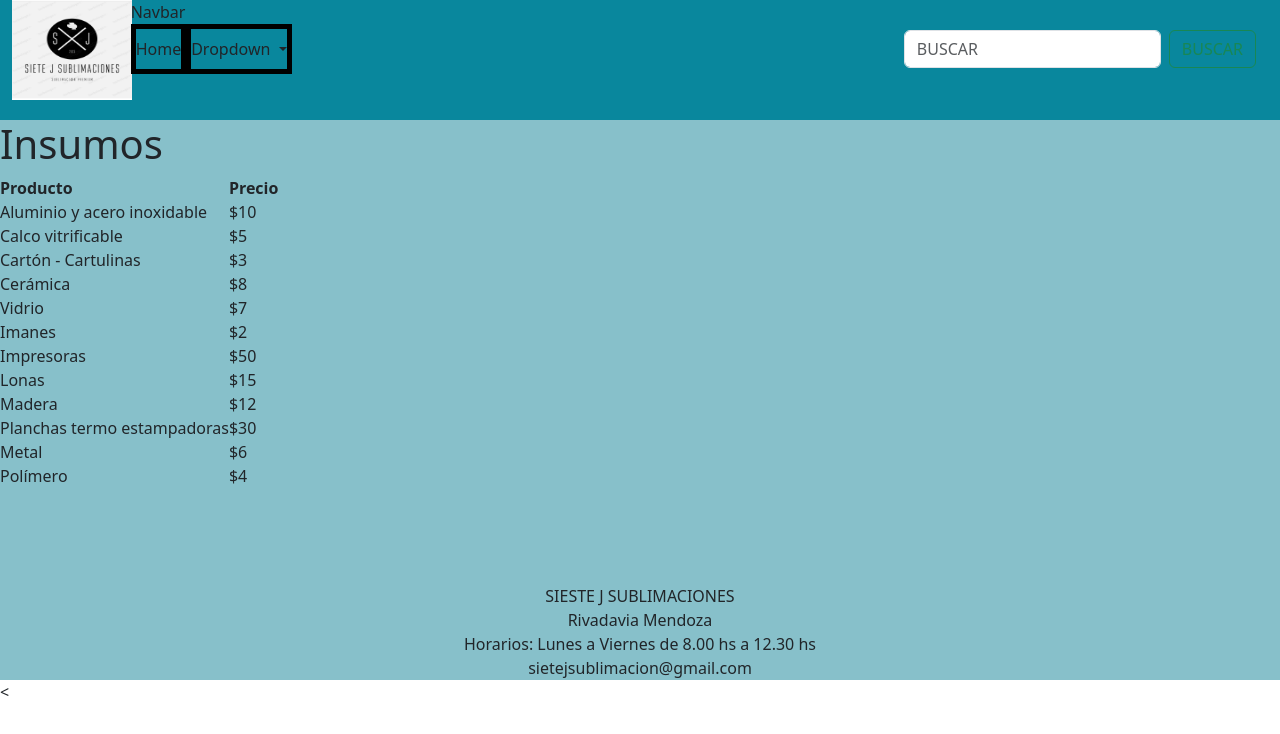
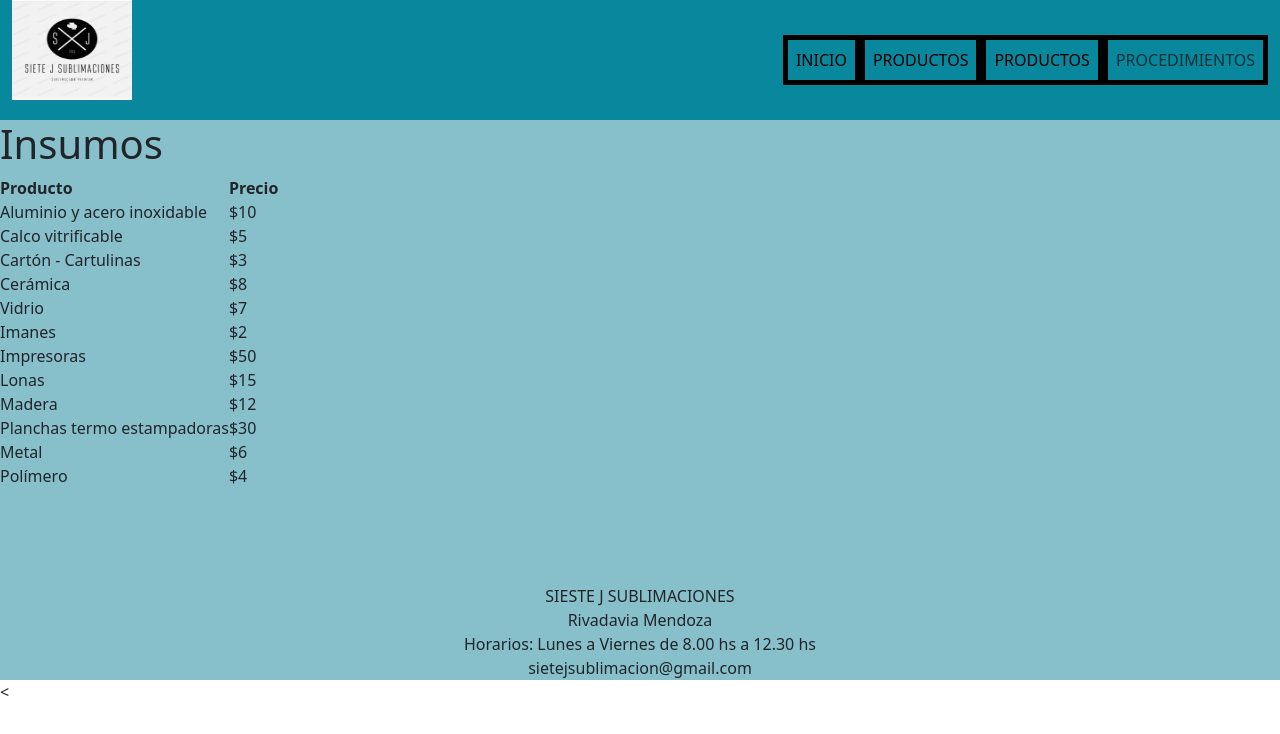
Before and after one commit to khalinator/PF-KHALILADARO, a plain HTML site: page pages/direccion.html in a window 1280 px wide. Drawn offline with nearby package versions, Linux system fonts and the light colour scheme.

Commit message:
cambie el header y agregue un navbar

```diff
--- a/pages/direccion.html
+++ b/pages/direccion.html
@@ -9,43 +9,36 @@
 </head>
 <body>
   <header class="container-fluid">
-  <div class="row h-100 ">
-    <div class="col-1 ">
+    <div class="row h-100">
+      <div class="col-3">
         <img src="../assets/images/logo/Imagen de WhatsApp 22222222023-06-03 a las 18.10.25.jpg" alt="logo" width="120px" height="100px">
       </div>
-    <nav class=" col-11 navbar-expand-lg">
-      <div class="container-fluid">
-        <a class="navbar-brand" href="#">Navbar</a>
-        <button class="navbar-toggler" type="button" data-bs-toggle="collapse" data-bs-target="#navbarSupportedContent" aria-controls="navbarSupportedContent" aria-expanded="false" aria-label="Toggle navigation">
+      <div class="col-9 d-flex justify-content-end">
+        <nav class="navbar navbar-expand-lg">
+          <button class="navbar-toggler" type="button" data-bs-toggle="collapse" data-bs-target="#navbarNav" aria-controls="navbarNav" aria-expanded="false" aria-label="Toggle navigation">
             <span class="navbar-toggler-icon"></span>
           </button>
-        <div class="collapse navbar-collapse" id="navbarSupportedContent">
-          <ul class="navbar-nav me-auto mb-2 mb-lg-0">
+          <div class="collapse navbar-collapse" id="navbarNav">
+            <ul class="navbar-nav">
               <li class="nav-item">
-              <a class="nav-link active" aria-current="page" href="../index.html">Home</a>
+                <a class="nav-link active" aria-current="page" href="../index.html">INICIO</a>
+
               </li>
+              <li class="nav-item">
+                <a class="nav-link active" aria-current="page" href="../pages/productos.html">PRODUCTOS</a>
 
-            <li class="nav-item dropdown">
-              <a class="nav-link dropdown-toggle" href="#" role="button" data-bs-toggle="dropdown" aria-expanded="false">
-                Dropdown
-              </a>
-              <ul class="dropdown-menu">
-                <li><a class="dropdown-item" href="../pages/productos.html">PRODUCTOS</a></li>
-                <li><a class="dropdown-item" href="../pages/procedimientos.html">PROCEDIMIENTOS</a></li>
-                <li><a class="dropdown-item" href="../pages/direccion.html">DIRECCION</a></li>
+              </li>
+              <li class="nav-item">
+                <a class="nav-link active" aria-current="page" href="../pages/productos.html">PRODUCTOS</a>
+              </li>
+              <li class="nav-item">
+                <a class="nav-link" href="../pages/procedimientos.html">PROCEDIMIENTOS</a>
+              </li>
             </ul>
-            </li>
-
-          </ul>
-          <form class="d-flex" role="search">
-            <input class="form-control me-2" type="search" placeholder="BUSCAR" aria-label="Search">
-            <button class="btn btn-outline-success" type="submit">BUSCAR</button>
-          </form>
-        </div>
           </div>
         </nav>
       </div>
-
+    </div>
   </header>
 
    <main >
```
Lines whose indentation alone changed are shown as unchanged.
